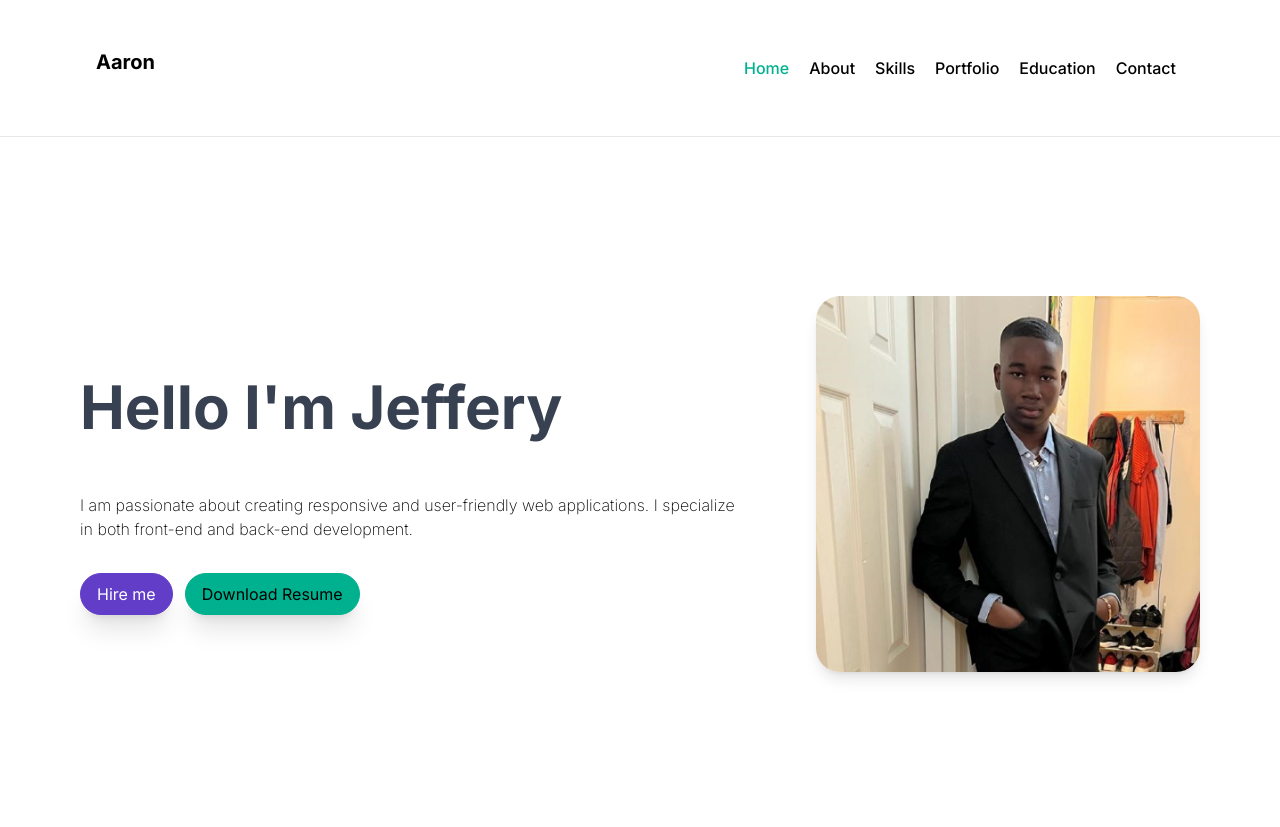
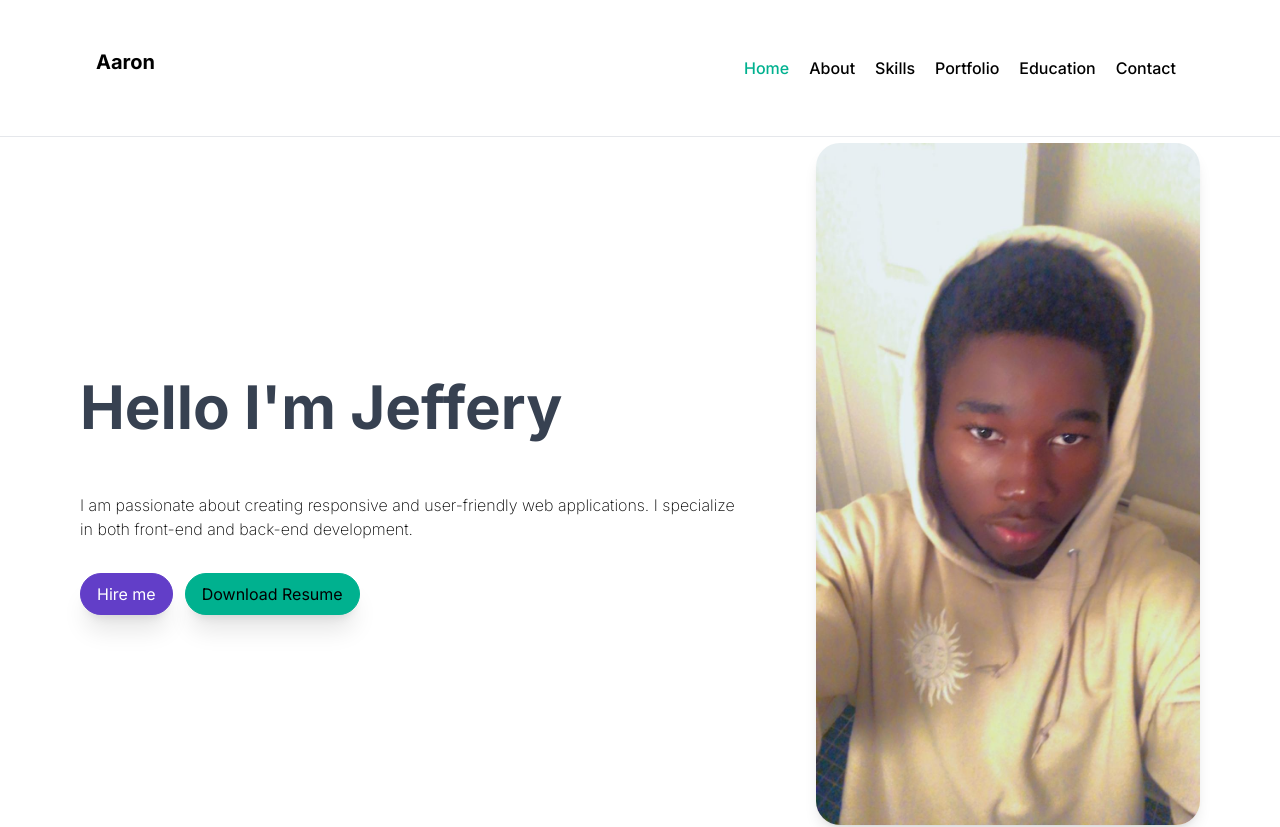
Before and after one commit to jeffery959/Porfolio, a Next.js app: page / in a window 1280 px wide. Shown: the top 827 px of the page. Built offline with nearby package versions, Linux system fonts and the light colour scheme.

Commit message:
Update Home.tsx

```diff
--- a/src/app/(Navigations)/(Home)/Home.tsx
+++ b/src/app/(Navigations)/(Home)/Home.tsx
@@ -18,7 +18,7 @@ const Home = () => {
       </div>
        </div>
 
-       <Image src={'/Images/Port.png'} width={500} height={500} className="w-full  shadow-lg rounded-3xl max-w-96 hover:shadow-2xl duration-500" alt=""/>
+       <Image src={'/Images/Port.jpeg'} width={500} height={500} className="w-full  shadow-lg rounded-3xl max-w-96 hover:shadow-2xl duration-500" alt=""/>
       </section>
   )
 }
```
